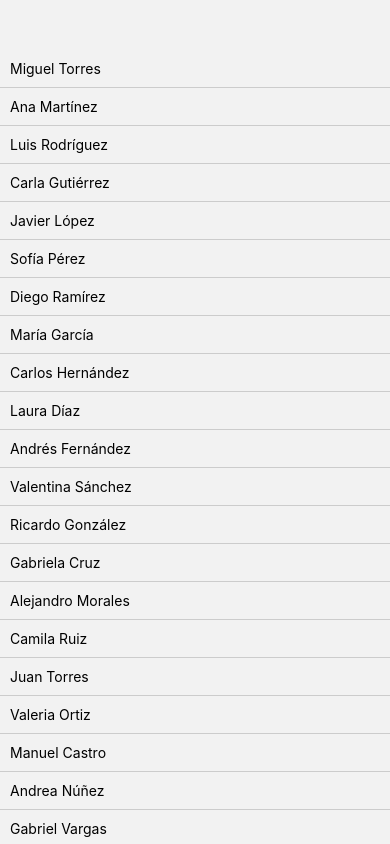
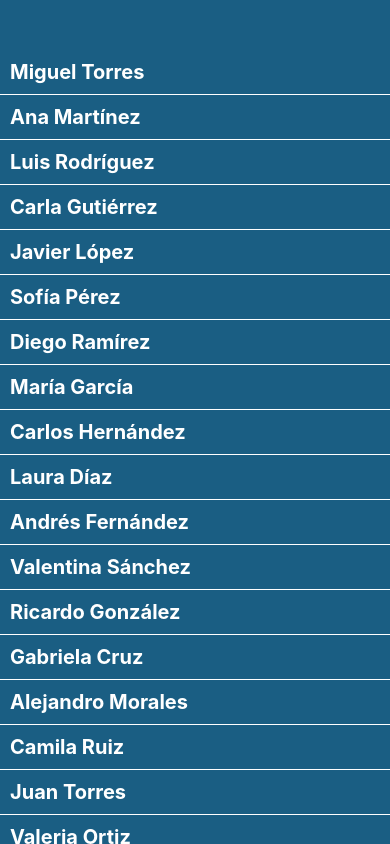
Before and after one commit to iXGEN/TestRhiscomRN, a React Native app: screen /NameListScreen in a window 390 px wide. Built offline with nearby package versions, Linux system fonts and the light colour scheme.

Commit message:
styles adj

```diff
--- a/screens/LoginScreen/styles.ts
+++ b/screens/LoginScreen/styles.ts
@@ -5,5 +5,6 @@ export const styles = StyleSheet.create({
     flex: 1,
     justifyContent: 'center',
     alignItems: 'center',
+    backgroundColor: '#1a5e83',
   },
 });
--- a/screens/NameListScreen/NameListScreen.tsx
+++ b/screens/NameListScreen/NameListScreen.tsx
@@ -26,7 +26,7 @@ const NameListScreen = () => {
         {names.map((name, index) => (
           <TouchableHighlight key={index} onPress={() => handleNameClick(name)}>
             <View style={styles.nameContainer}>
-              <Text>{name}</Text>
+              <Text style={styles.nameText}>{name}</Text>
             </View>
           </TouchableHighlight>
         ))}
@@ -42,7 +42,7 @@ const NameListScreen = () => {
             <Text style={styles.modalText}>{selectedName}</Text>
             <Image source={{uri: selectedImageUrl}} style={styles.modalImage} />
             <TouchableHighlight onPress={closeModal}>
-              <Text style={styles.closeButton}>Cerrar</Text>
+              <Text style={styles.closeButton}>X</Text>
             </TouchableHighlight>
           </View>
         </View>
--- a/screens/NameListScreen/styles.ts
+++ b/screens/NameListScreen/styles.ts
@@ -4,11 +4,17 @@ export const styles = StyleSheet.create({
   container: {
     flex: 1,
     paddingTop: 50,
+    backgroundColor: '#1a5e83',
   },
   nameContainer: {
     padding: 10,
-    borderBottomWidth: 1,
-    borderBottomColor: '#ccc',
+    borderBottomWidth: 1.5,
+    borderBottomColor: 'white',
+  },
+  nameText: {
+    color: 'white',
+    fontSize: 20,
+    fontWeight: 'bold',
   },
   modalContainer: {
     flex: 1,
@@ -19,7 +25,10 @@ export const styles = StyleSheet.create({
     alignItems: 'center',
   },
   modalText: {
-    marginBottom: 20,
+    fontSize: 28,
+    marginBottom: 24,
+    color: '#1a5e83',
+    fontWeight: 'bold',
   },
   modalImage: {
     width: 150,
@@ -27,6 +36,9 @@ export const styles = StyleSheet.create({
     resizeMode: 'contain',
   },
   closeButton: {
+    color: 'red',
+    fontSize: 32,
+    fontWeight: 'bold',
     marginTop: 10,
   },
 });
--- a/screens/SplashScreen/styles.ts
+++ b/screens/SplashScreen/styles.ts
@@ -5,21 +5,24 @@ export const styles = StyleSheet.create({
     flex: 1,
     justifyContent: 'center',
     alignItems: 'center',
-    backgroundColor: '#FFFFFF',
+    backgroundColor: '#1a5e83',
   },
   title: {
-    fontSize: 24,
+    fontSize: 32,
     fontWeight: 'bold',
     marginBottom: 20,
+    textAlign: 'center',
+    color: '#FFFFFF',
   },
   button: {
     backgroundColor: '#007BFF',
     paddingHorizontal: 20,
     paddingVertical: 10,
-    borderRadius: 5,
+    borderRadius: 10,
   },
   buttonText: {
-    fontSize: 18,
+    fontSize: 20,
+    fontWeight: '400',
     color: '#FFFFFF',
   },
 });
```
